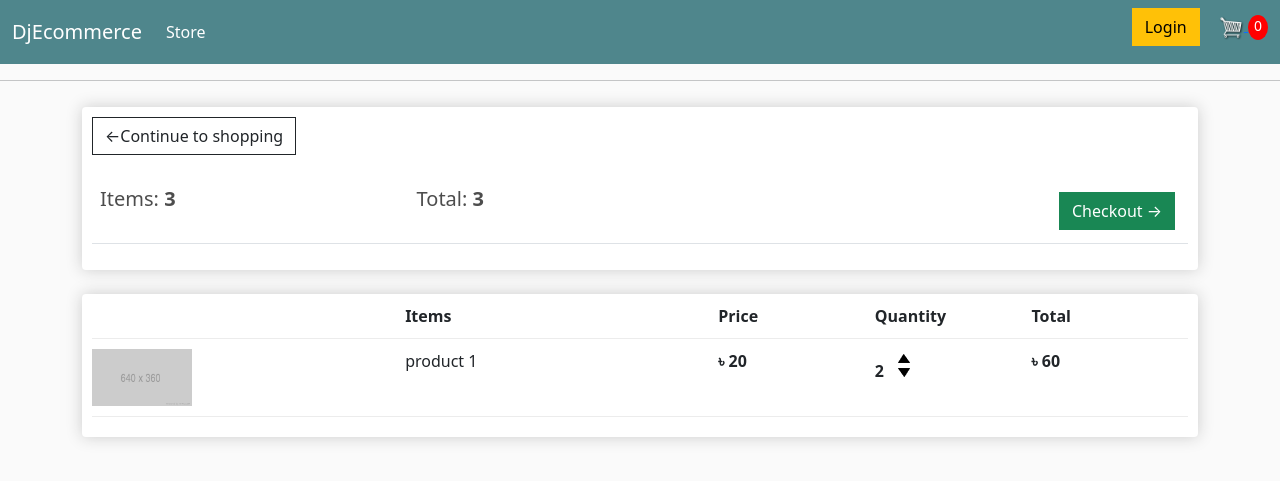
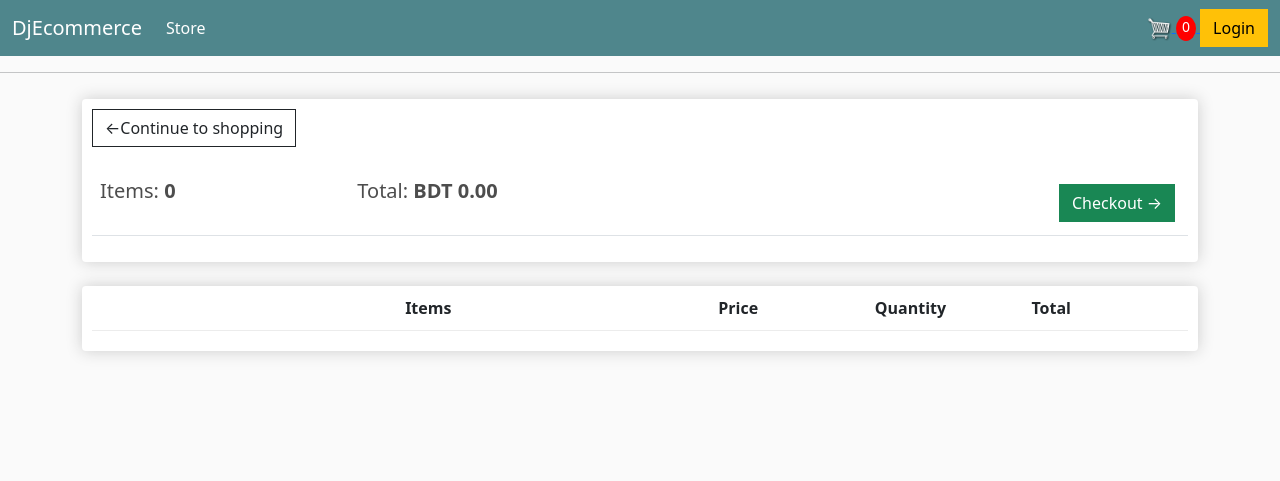
Before and after one commit to AymanTareq/Dj_Ecommerce_Website, a Django app: page /cart/ in a window 1280 px wide. Shown: the top 481 px of the page. Run offline with Django 3.2, Linux system fonts and the light colour scheme; lists and menus that the app fills with data are empty.

Commit message:
successfully, render data in cart and checkout templates

```diff
--- a/DjEcommerceWebsite/settings.py
+++ b/DjEcommerceWebsite/settings.py
@@ -127,7 +127,7 @@ AUTH_PASSWORD_VALIDATORS = [
 
 LANGUAGE_CODE = 'en-us'
 
-TIME_ZONE = 'UTC'
+TIME_ZONE = 'Asia/Dhaka'
 
 USE_I18N = True
 
--- a/store_app/views.py
+++ b/store_app/views.py
@@ -7,9 +7,25 @@ def store(request):
     return render(request, 'store_app/store.html', context=context)
 
 def cart(request):
-    context = {}
+    if request.user.is_authenticated:
+        customer = request.user.customer
+        order, created = Order.objects.get_or_create(customer=customer,status=False)
+        items = order.orderitem_set.all()
+    else:
+        items = []
+        order = {'get_cart_total':0,'get_cart_items':0}
+
+    context = {'items':items,'order':order}
     return render(request, 'store_app/cart.html', context=context)
 
 def checkout(request):
-    context = {}
+    if request.user.is_authenticated:
+        customer = request.user.customer
+        order, created = Order.objects.get_or_create(customer=customer,status=False)
+        items = order.orderitem_set.all()
+    else:
+        items = []
+        order = {'get_cart_total':0,'get_cart_items':0}
+
+    context = {'items':items,'order':order}
     return render(request, 'store_app/checkout.html', context=context)
--- a/templates/store_app/cart.html
+++ b/templates/store_app/cart.html
@@ -10,8 +10,8 @@
                 <table class="table">
                     <tr>
 
-                        <th><h5>Items: <strong>3</strong></h5></th>
-                        <th><h5>Total: <strong>3</strong></h5></th>
+                        <th><h5>Items: <strong>{{ order.get_cart_items }}</strong></h5></th>
+                        <th><h5>Total: <strong>BDT {{ order.get_cart_total|floatformat:2 }}</strong></h5></th>
                         <th><a style="float: right; margin: 5px;" class="btn btn-success"  href="{% url 'checkout' %}">Checkout &#x2192;</a></th>
 
                     </tr>
@@ -26,21 +26,21 @@
                     <div style="flex: 1;"><strong>Quantity</strong></div>
                     <div style="flex: 1;"><strong>Total</strong></div>
                 </div>
-
+                {% for item in items %}
                 <div class="cart-row">
-                    <div style="flex: 2;"><img class="row-image" src="{% static 'images/placeholder.png' %}" alt=""></div>
-                    <div style="flex: 2;">product 1</div>
-                    <div style="flex: 1;"><strong> &#x09F3; 20</strong></div>
+                    <div style="flex: 2;"><img class="row-image" src="{{ item.product.image_url }}" alt=""></div>
+                    <div style="flex: 2;">{{item.product.name}}</div>
+                    <div style="flex: 1;"><strong> &#x09F3; {{ item.product.price|floatformat:2 }}</strong></div>
                     <div style="flex: 1;"><strong>
-                        <p class="quantity">2</p>
+                        <p class="quantity">{{ item.quantity }}</p>
                             <div class="quantity">
                                 <img class="chg-quantity" src="{% static 'images/arrow-up.png' %}" alt="">
                                 <img class="chg-quantity" src="{% static 'images/arrow-down.png' %}" alt="">
                             </div>
                                 </strong></div>
-                    <div style="flex: 1;"><strong> &#x09F3; 60</strong></div>
+                    <div style="flex: 1;"><strong> &#x09F3; {{ item.get_total }}</strong></div>
                 </div>
-
+                {% endfor %}
 
             </div>
         </div>
--- a/templates/store_app/navbar.html
+++ b/templates/store_app/navbar.html
@@ -33,11 +33,13 @@
           <button class="btn btn-outline-success" type="submit">Search</button>
         </form> -->
 	    <div class="form-inline my-2 my-lg-0">
-            <a href="#"class="btn btn-warning">Login</a>
+            <!-- <a href="#"class="btn btn-warning">Login</a> -->
             <a href="{% url 'cart' %}">
                <img  id="cart-icon" src="{% static 'images/cart.png' %}">
+               <span id="cart-total">0</span>
            </a>
-           <p id="cart-total">0</p>
+
+           <a href="#"class="btn btn-warning">Login</a>
     </div>
     </div>
   </nav>
```
Also changed, not shown: store_app/models.py (+19 -1 lines), templates/store_app/checkout.html (+11 -8 lines).
